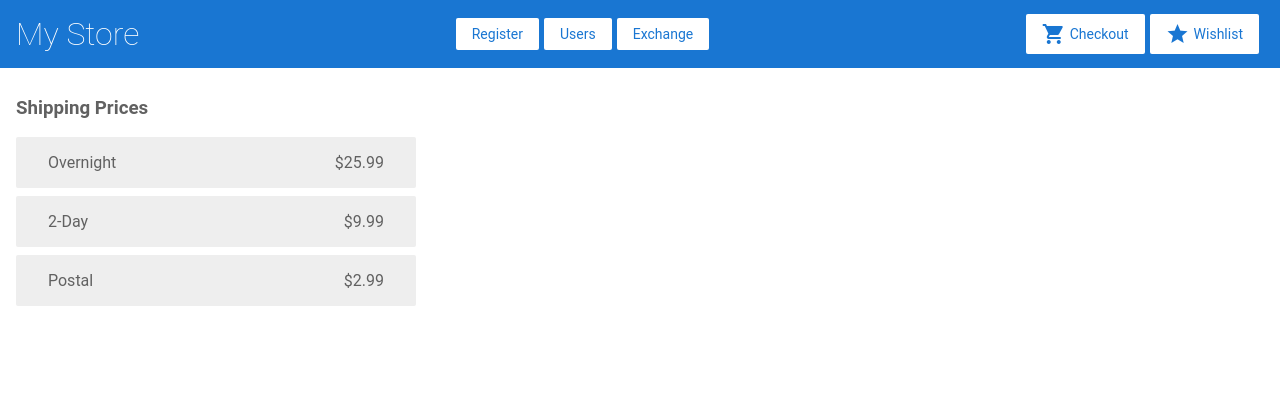
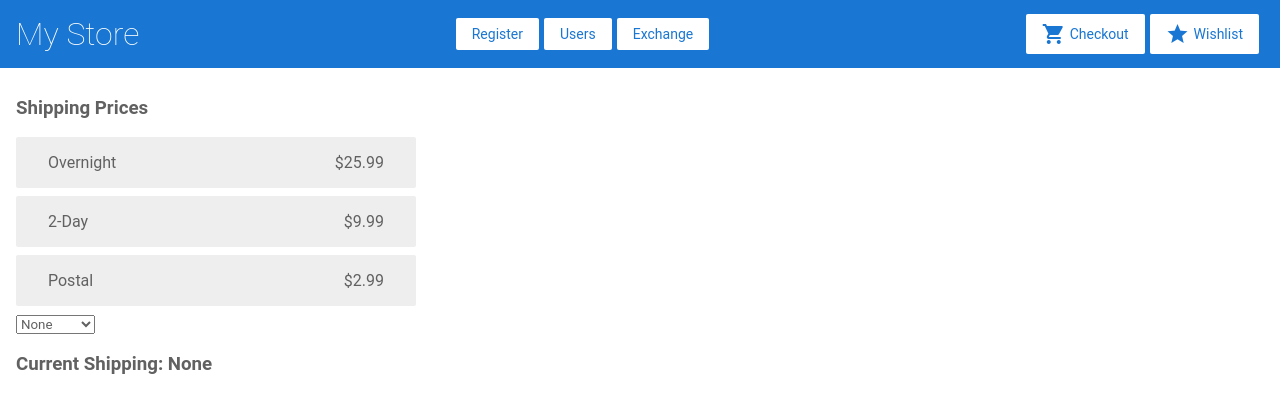
Before and after one commit to TornikeJ/angular-tutorial-first, an Angular app: page /shipping in a window 1280 px wide. Shown: the top 412 px of the page. Built offline with nearby package versions, Linux system fonts and the light colour scheme.

Commit message:
feat(20-di-part-3): Finish task

```diff
--- a/src/app/app.module.ts
+++ b/src/app/app.module.ts
@@ -1,7 +1,7 @@
 import { BrowserModule } from '@angular/platform-browser';
 import { RouterModule } from '@angular/router';
 import { NgModule } from '@angular/core';
-import { ReactiveFormsModule } from '@angular/forms';
+import { ReactiveFormsModule, FormsModule } from '@angular/forms';
 import { AppRoutingModule } from './app-routing.module';
 import { AppComponent } from './app.component';
 import { TopBarComponent } from './top-bar/top-bar.component';
@@ -47,7 +47,8 @@ import { ExchangeComponent } from './exchange/exchange.component';
       { path: 'currency', component: CurrencyComponent },
       { path: 'exchange', component: ExchangeComponent }
     ]),
-    ReactiveFormsModule
+    ReactiveFormsModule,
+    FormsModule
   ],
   providers: [],
   bootstrap: [AppComponent]
--- a/src/app/cart.service.ts
+++ b/src/app/cart.service.ts
@@ -1,5 +1,4 @@
 import { Injectable } from '@angular/core';
-import { HttpClient } from '@angular/common/http';
 
 @Injectable({
     providedIn: 'root'
--- a/src/app/shipping.service.ts
+++ b/src/app/shipping.service.ts
@@ -1,12 +1,22 @@
 import { Injectable } from '@angular/core';
 import { HttpClient } from '@angular/common/http';
 
-@Injectable()
+@Injectable({
+  providedIn: 'root'
+})
 export class ShippingService {
+  private type = 'None';
 
   constructor(private http: HttpClient) { }
 
   getShippingPrices() {
     return this.http.get('/assets/shipping.json');
   }
+
+  getType() {
+    return this.type;
+  }
+  selectType(type) {
+    this.type = type;
+  }
 }
--- a/src/app/shipping/shipping.component.html
+++ b/src/app/shipping/shipping.component.html
@@ -4,3 +4,10 @@
     <span>{{shipping.type}}</span>
     <span>{{shipping.price | currency}}</span>
 </div>
+
+<select [(ngModel)]="selectedShipping" (change)="selectShipping($event.target.value)">
+    <option [value]="'None'">None</option>
+    <option [value]="shipping.type" *ngFor="let shipping of shippingCosts |async">{{shipping.type}}</option>
+</select>
+
+<h3>Current Shipping: <span *ngIf="selectedShipping">{{selectedShipping}}</span></h3>
--- a/src/app/shipping/shipping.component.ts
+++ b/src/app/shipping/shipping.component.ts
@@ -3,18 +3,24 @@ import { ShippingService } from '../shipping.service';
 
 
 @Component({
-  providers: [ShippingService],
   selector: 'app-shipping',
   templateUrl: './shipping.component.html',
   styleUrls: ['./shipping.component.scss']
 })
 export class ShippingComponent implements OnInit {
   shippingCosts;
+  selectedShipping;
+
   constructor(private shippingService: ShippingService) {
     this.shippingCosts = this.shippingService.getShippingPrices();
+    this.selectedShipping = this.shippingService.getType();
   }
 
   ngOnInit() {
   }
 
+  selectShipping(value) {
+    this.shippingService.selectType(value);
+  }
+
 }
```
